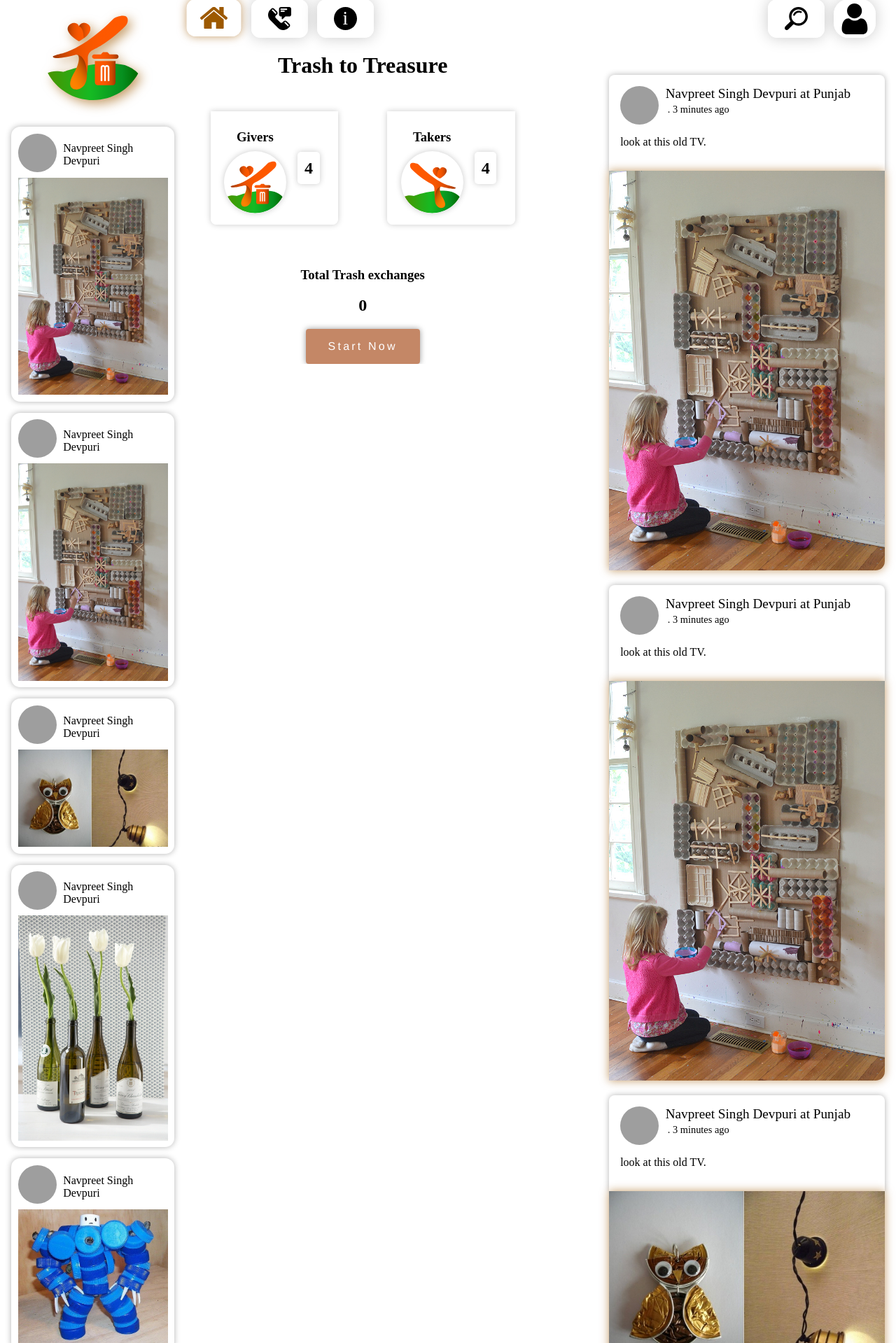
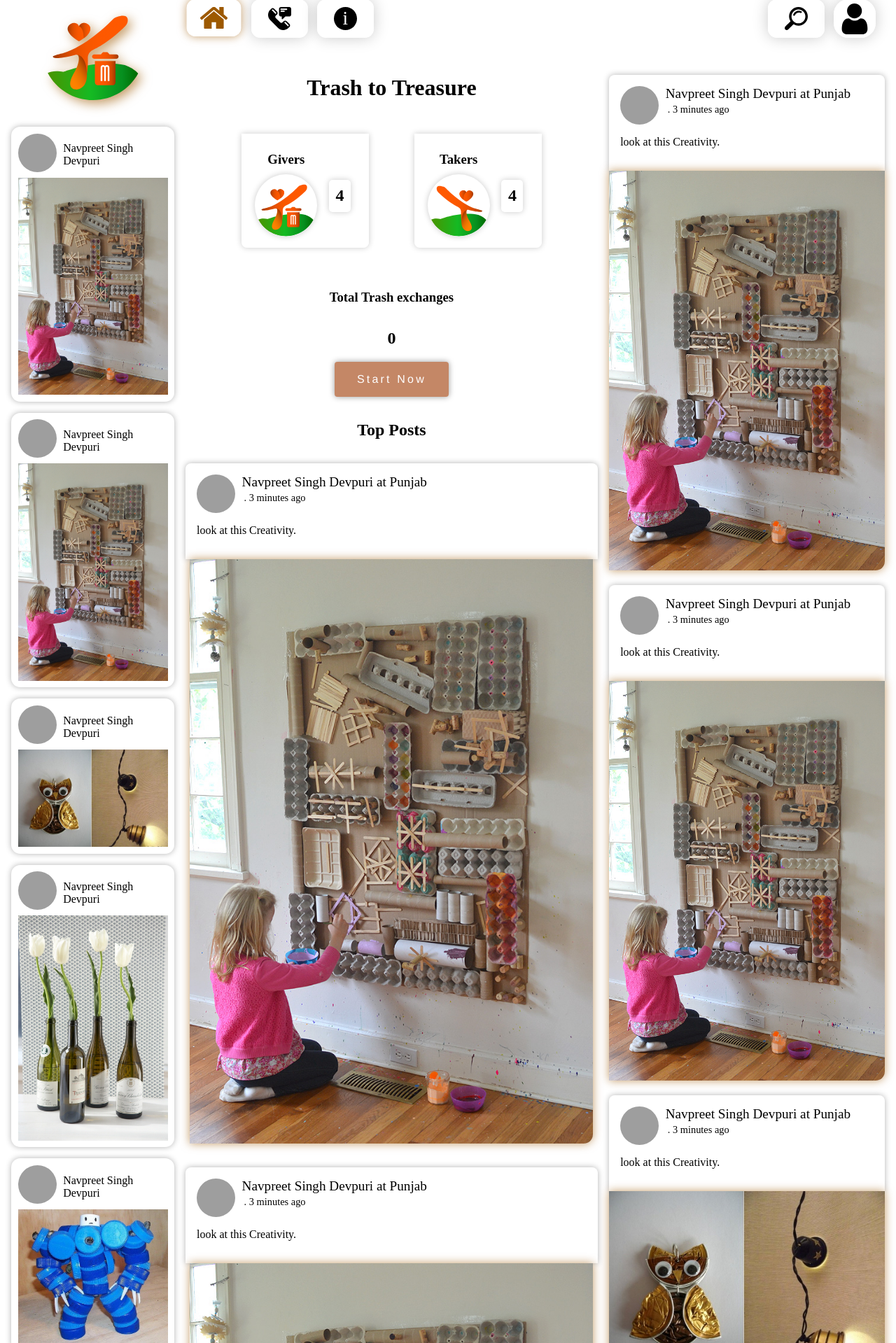
Before and after one commit to TrashMate/TrashMate, a PHP site: page / in a window 1280 px wide. Shown: the part 43-1962 px from the top of the page at 70% size. Run offline with PHP 8.4, Linux system fonts and the light colour scheme; style sheets or scripts are compiled from the project's sources; some web fonts are replaced; grey boxes are pictures that could not be loaded.

Commit message:
added top posts in center div

```diff
--- a/index.html
+++ b/index.html
@@ -107,7 +107,12 @@
                     </div>
                 </div>
             </div>
-            <div class="center-div">
+            <div
+                class="center-div"
+                data-paroller-factor="0.4"
+                data-paroller-type="foreground"
+                data-paroller-direction="vertical"
+            >
                 <h1 class="stylo-font">Trash to Treasure</h1>
                 <div class="showcase-div">
                     <div class="showcase-options-div">
@@ -154,6 +159,25 @@
                         </div>
                     </div>
                 </div>
+                <h2>Top Posts</h2>
+                <div class="top-post-div">
+                    <div class="top-profile-div">
+                        <div class="top-profile">
+                            <img
+                                src="https://lh3.googleusercontent.com/a-/AOh14Gjh-x5zJ5JTpbAYF5A60v34Ds6S2s_vLUvokvTNl_w=s96-c"
+                                alt=""
+                            />
+                            <a href="#"
+                                >Navpreet Singh Devpuri at Punjab
+                                <p>. 3 minutes ago</p>
+                            </a>
+                        </div>
+                        <p class="post-discription">look at this Creativity.</p>
+                    </div>
+                    <div class="post-img">
+                        <img src="resources/imgs/taker1.jpg" alt="" />
+                    </div>
+                </div>
             </div>
             <div
                 class="right-div"
@@ -173,7 +197,7 @@
                                 <p>. 3 minutes ago</p>
                             </a>
                         </div>
-                        <p class="post-discription">look at this old TV.</p>
+                        <p class="post-discription">look at this Creativity.</p>
                     </div>
                     <div class="post-img">
                         <img src="resources/imgs/taker1.jpg" alt="" />
--- a/resources/css/_center_div_contents_900.scss
+++ b/resources/css/_center_div_contents_900.scss
@@ -1,9 +1,9 @@
 .center-div {
-    position: fixed;
-    width: calc(13 / 26 * 100vw - #{$grid-column-gap} - #{$page-padding-left});
-    left: calc(5 / 26 * 100vw - #{$grid-column-gap} - #{$page-padding-left});
-    top: 55px;
-    overflow: hidden;
+    // position: fixed;
+    // width: calc(13 / 26 * 100vw - #{$grid-column-gap} - #{$page-padding-left});
+    // left: calc(5 / 26 * 100vw - #{$grid-column-gap} - #{$page-padding-left});
+    // top: 55px;
+    // overflow: hidden;
     h1 {
         font-family: "Sedgwick Ave Display";
     }
--- /dev/null
+++ b/resources/css/_top_post.scss
@@ -0,0 +1,49 @@
+.top-post-div {
+    margin-top: 34px;
+    .post-img {
+        img {
+            position: relative;
+            z-index: 2;
+            border-radius: 0px 0px $border-radius-pages;
+            box-shadow: $shadows-main-color-up;
+            width: calc(
+                13 / 26 * 100vw - #{$grid-column-gap} - #{$page-padding-left} -
+                    #{$grid-column-gap} - #{$grid-column-gap}
+            );
+        }
+    }
+    .top-profile-div {
+        z-index: 1;
+        position: sticky;
+        padding: 1rem;
+        // width: calc(
+        //     8 / 26 * 100vw - #{$grid-column-gap} - #{$page-padding-right} - 2rem
+        // );
+        border-radius: 8px 8px 0px 0px;
+        box-shadow: 0px 0px 8px rgba($color: #000000, $alpha: 0.3);
+        .top-profile {
+            display: flex;
+            img {
+                border-radius: 50%;
+                width: 55px;
+                height: 55px;
+                cursor: pointer;
+            }
+            a {
+                font-size: 1.2rem;
+                margin: 0rem 0px 0px 0.6rem;
+                text-align: left;
+                color: #000000;
+                text-decoration: none;
+            }
+            p {
+                margin: 3px;
+                font-size: 0.9rem;
+            }
+            margin: 0px 0px 0.5rem 0px;
+        }
+        p {
+            text-align: left;
+        }
+    }
+}
--- /dev/null
+++ b/resources/css/_top_post_contents.scss
@@ -0,0 +1,7 @@
+.center-div {
+    // overflow: hidden;
+    @import "_top_post.scss";
+    h2 {
+        margin-top: 34px;
+    }
+}
--- a/resources/css/index.css
+++ b/resources/css/index.css
@@ -782,13 +782,6 @@ body {
             box-shadow: 0px 0px 13px rgba(157, 89, 0, 0.6);
     /* background-color: $color-main-lighter; */
   }
-  .center-div {
-    position: fixed;
-    width: calc(13 / 26 * 100vw - 1em - 1em);
-    left: calc(5 / 26 * 100vw - 1em - 1em);
-    top: 55px;
-    overflow: hidden;
-  }
   .center-div h1 {
     font-family: "Sedgwick Ave Display";
   }
@@ -881,6 +874,57 @@ body {
   .left-div .left-post-div .post-img img {
     width: 100%;
   }
+  .center-div .top-post-div {
+    margin-top: 34px;
+  }
+  .center-div .top-post-div .post-img img {
+    position: relative;
+    z-index: 2;
+    border-radius: 0px 0px 13px;
+    -webkit-box-shadow: 0px 0px 13px rgba(157, 89, 0, 0.6);
+            box-shadow: 0px 0px 13px rgba(157, 89, 0, 0.6);
+    width: calc(
+ 13 / 26 * 100vw - 1em - 1em -
+ 1em - 1em);
+  }
+  .center-div .top-post-div .top-profile-div {
+    z-index: 1;
+    position: -webkit-sticky;
+    position: sticky;
+    padding: 1rem;
+    border-radius: 8px 8px 0px 0px;
+    -webkit-box-shadow: 0px 0px 8px rgba(0, 0, 0, 0.3);
+            box-shadow: 0px 0px 8px rgba(0, 0, 0, 0.3);
+  }
+  .center-div .top-post-div .top-profile-div .top-profile {
+    display: -webkit-box;
+    display: -ms-flexbox;
+    display: flex;
+    margin: 0px 0px 0.5rem 0px;
+  }
+  .center-div .top-post-div .top-profile-div .top-profile img {
+    border-radius: 50%;
+    width: 55px;
+    height: 55px;
+    cursor: pointer;
+  }
+  .center-div .top-post-div .top-profile-div .top-profile a {
+    font-size: 1.2rem;
+    margin: 0rem 0px 0px 0.6rem;
+    text-align: left;
+    color: #000000;
+    text-decoration: none;
+  }
+  .center-div .top-post-div .top-profile-div .top-profile p {
+    margin: 3px;
+    font-size: 0.9rem;
+  }
+  .center-div .top-post-div .top-profile-div p {
+    text-align: left;
+  }
+  .center-div h2 {
+    margin-top: 34px;
+  }
 }
 
 @media (max-width: 350px) {
--- a/resources/css/index.scss
+++ b/resources/css/index.scss
@@ -12,6 +12,7 @@
     @import "./center_div_contents_900";
     @import "./right_div_contents";
     @import "./left_div_contents";
+    @import "./top_post_contents";
 }
 
 @media (max-width: 350px) {
--- a/resources/js/index.js
+++ b/resources/js/index.js
@@ -47,3 +47,23 @@ for (i = 1; i < 13; ++i) {
         p = 1;
     }
 }
+
+n = 6;
+p = 1;
+centerhtml = $(".top-post-div")[0].outerHTML;
+centerdiv = $(".center-div")[0];
+div = document.createElement("div");
+for (i = 1; i < 34; ++i) {
+    temp = centerhtml.replace("taker1", "taker" + p);
+    div = document.createElement("div");
+    centerdiv.appendChild(div);
+    div.outerHTML = temp;
+    ++p;
+    if (p == 7) {
+        p = 1;
+    }
+}
+pxlist = [".left-div", ".center-div"];
+for (i = 0; i < pxlist.length; ++i) {
+    $(pxlist[i]).paroller();
+}
```
